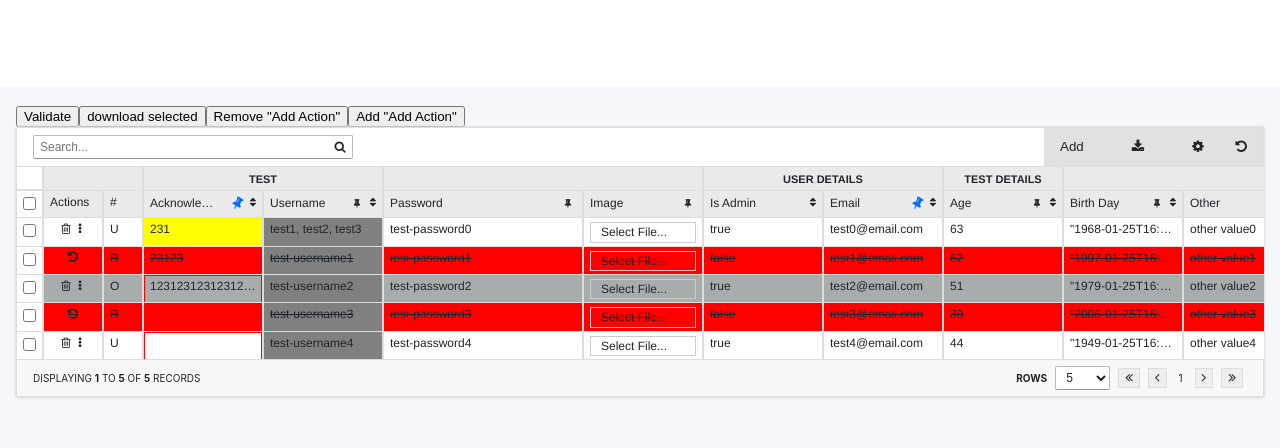
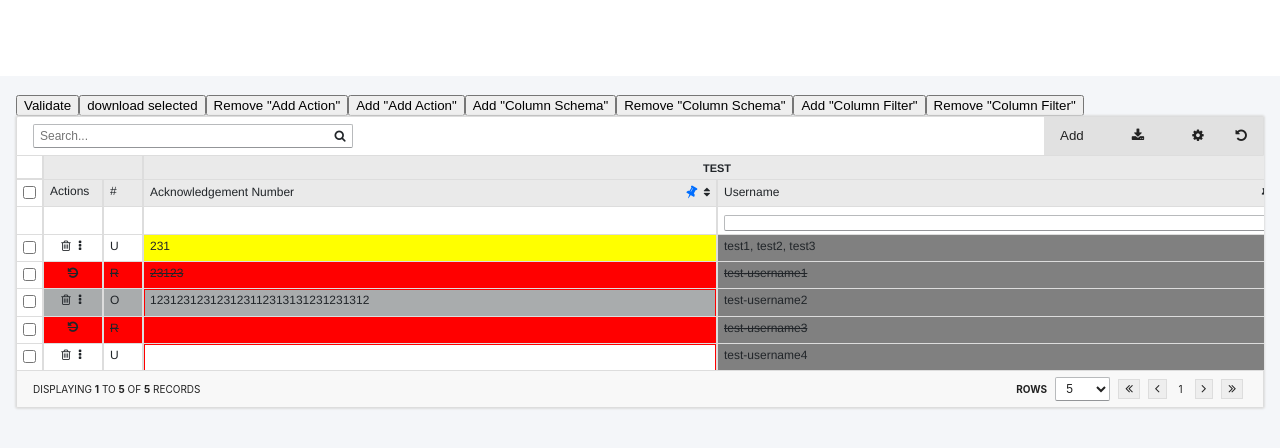
Before and after one commit to kingaguirre/react-data-table, a React (Vite) app: page / in a window 1280 px wide. Shown: the top 448 px of the page. Built offline with nearby package versions, Linux system fonts and the light colour scheme.

Commit message:
feat: update code

```diff
--- a/src/DataTable/utils/index.tsx
+++ b/src/DataTable/utils/index.tsx
@@ -207,21 +207,42 @@ export const filterCheck = (filterValue: any, rowValue: string, filterType: stri
   }
 }
 
-export const getLocalStorageColumnSettings = (columnSettings: any) => {
+export const mergeColumnSettings = (originalColumns, savedColumns) => {
+  return originalColumns.map((originalColumn) => {
+    const savedColumn = savedColumns.find((sc) => sc.column === originalColumn.column);
+    // Exclude actionConfig and filterConfig from the saved column before merging
+    const { actionConfig, filterConfig, ...savedColumnExclusions } = savedColumn || {};
+    return {
+      ...originalColumn,
+      ...savedColumnExclusions,
+    };
+  });
+};
+
+export const getLocalStorageColumnSettings = (columnSettings) => {
   const savedDefaultColumnSettings = JSON.parse(localStorage.getItem('defaultColumnSettings') || '[]');
   const savedCurrentColumnSettings = JSON.parse(localStorage.getItem('currentColumnSettings') || '[]');
 
   const mergedDefaultSettings = mergeColumnSettings(columnSettings, savedDefaultColumnSettings);
   const mergedCurrentSettings = mergeColumnSettings(columnSettings, savedCurrentColumnSettings);
 
+  // Ensure actionConfig and filterConfig are applied from original columnSettings
+  const applyConfigOverrides = (settings) => settings.map(setting => ({
+    ...setting,
+    actionConfig: columnSettings.find(cs => cs.column === setting.column)?.actionConfig,
+    filterConfig: columnSettings.find(cs => cs.column === setting.column)?.filterConfig,
+  }));
+
   if (mergedCurrentSettings.length > 0) {
-    return mergedCurrentSettings;
+    return applyConfigOverrides(mergedCurrentSettings);
   } else if (mergedDefaultSettings.length > 0) {
-    return mergedDefaultSettings;
+    return applyConfigOverrides(mergedDefaultSettings);
   } else {
-    return columnSettings;
+    // If no saved settings, apply overrides to original just in case
+    return applyConfigOverrides(columnSettings);
   }
-}
+};
+
 
 export const setColumnSettings = (
   columnSettings: any,
@@ -304,16 +325,6 @@ export const setColumnSettings = (
 
 export const serializeColumns = (columns) => {
   return columns.map(({ columnCustomRenderer, ...rest }) => rest);
-}
-
-export const mergeColumnSettings = (originalColumns, savedColumns) => {
-  return originalColumns.map((column) => {
-    const savedColumn = savedColumns.find((sc) => sc.column === column.column); /** Assuming 'column' is a unique identifier */
-    return {
-      ...column,
-      ...savedColumn,
-    };
-  });
 }
 
 export const mergeFilters = (defaultFilter: { [key: string]: any } | undefined, filterValues: { [key: string]: any }): { [key: string]: any } => {
--- a/src/testComponents/DataTableTest.tsx
+++ b/src/testComponents/DataTableTest.tsx
@@ -4,6 +4,7 @@ import { Actions } from "../DataTable/interfaces";
 import { replaceLocalhostWithDomain } from "../DataTable/utils/index";
 import { MenuForm } from '../MenuForm';
 import { DataTable as SimpleDataTable } from '../SimpleDataTable';
+import { type } from 'os';
 
 const getRandomBirthdate = () => {
   const minAge = 18; // Minimum age for generated birthdate
@@ -194,159 +195,159 @@ const columnSettings = [
     groupTitle: 'test',
     order: 0,
     actionConfig: false,
-    // filterConfig: {
-    //   type: 'text',
-    //   // value: "0"
-    // },
+    filterConfig: {
+      type: 'text',
+      // value: "0"
+    },
   },
-  {
-    column: 'password',
-    title: 'Password',
-    width: '200px',
-    sorted: 'none',
-    order: 1,
-  },
-  {
-    column: 'userDetails.image',
-    title: 'Image',
-    width: '120px',
-    sorted: 'none',
-    order: 1,
-    columnCustomRenderer: () => {
-      return (
-        <UploadCell
-          editable
-          onFileChange={(file) => console.log(file)}
-          accept="image/*" // Accept only images
-        />
-      )
-    }
-  },
-  {
-    column: 'userDetails.email',
-    title: 'Email',
-    groupTitle: 'User Details',
-    order: 3,
-    pinned: true,
-  },
-  {
-    column: 'userDetails.isAdmin',
-    title: 'Is Admin',
-    groupTitle: 'User Details',
-    order: 2,
-    pinned: 'none',
-    actionConfig: {
-      type: 'select',
-      options: [{
-        text: 'clear',
-        value: ''
-        },{
-        text: 'admin',
-        value: 'true'
-        },{
-        text: 'clerk',
-        value: 'false'
-        }]
-    },
-    // filterConfig: {
-    //   type: 'select',
-    //   options: [{
-    //     text: 'clear',
-    //     value: ''
-    //     },{
-    //     text: 'admin',
-    //     value: 'true'
-    //     },{
-    //     text: 'clerk',
-    //     value: 'false'
-    //     }]
-    // },
-  },
-  {
-    column: 'userDetails.other',
-    title: 'Other',
-    groupTitle: 'User Details',
-  },
-  {
-    column: 'userDetails.birthDay',
-    title: 'Birth Day',
-    groupTitle: 'User Details',
-    order: 5,
-    // filterConfig: {
-    //   type: 'date-range',
-    // },
-  },
-  {
-    column: 'userDetails.age',
-    title: 'Age',
-    groupTitle: 'test Details',
-    order: 4,
-    // filterConfig: {
-    //   type: 'number-range',
-    //   // value: {min: 10, max: 50}
-    // },
-  },
-  {
-    column: 'userDetails.firstName',
-    title: 'First Name',
-    groupTitle: 'User Details',
-  },
-  {
-    column: 'userDetails.lastName',
-    title: 'Last Name',
-    groupTitle: 'User Details',
-  },
-  {
-    column: 'userDetails.phoneNumber',
-    title: 'Phone Number',
-    groupTitle: 'User Details',
-  },
-  {
-    column: 'userDetails.address',
-    title: 'Address',
-    groupTitle: 'User Details',
-  },
-  {
-    column: 'userDetails.city',
-    title: 'City',
-  },
-  {
-    column: 'userDetails.state',
-    title: 'State',
-  },
-  {
-    column: 'userDetails.zipCode',
-    title: 'Zip Code',
-  },
-  {
-    column: 'userAccounts[0].account1',
-    title: 'Account 1',
-    groupTitle: 'User Accounts',
-    hidden: true
-  },
-  {
-    column: 'userAccounts[1].account2',
-    title: 'Account 2',
-    groupTitle: 'User Accounts',
-    hidden: true
-  },
-  {
-    column: 'userAccounts[2].account3',
-    title: 'Account 3',
-    groupTitle: 'User Accounts',
-    hidden: true
-  },
-  {
-    column: 'userID.value',
-    title: '#',
-    pinned: "none",
-    sorted: "none",
-    align: "center",
-    columnCustomRenderer: (value) => <button onClick={e => {
-      e.stopPropagation();
-      console.log(`button ${value} clicked`)
-    }} style={{fontSize: 5}}>Button {value}</button>
-  },
+  // {
+  //   column: 'password',
+  //   title: 'Password',
+  //   width: '200px',
+  //   sorted: 'none',
+  //   order: 1,
+  // },
+  // {
+  //   column: 'userDetails.image',
+  //   title: 'Image',
+  //   width: '120px',
+  //   sorted: 'none',
+  //   order: 1,
+  //   columnCustomRenderer: () => {
+  //     return (
+  //       <UploadCell
+  //         editable
+  //         onFileChange={(file) => console.log(file)}
+  //         accept="image/*" // Accept only images
+  //       />
+  //     )
+  //   }
+  // },
+  // {
+  //   column: 'userDetails.email',
+  //   title: 'Email',
+  //   groupTitle: 'User Details',
+  //   order: 3,
+  //   pinned: true,
+  // },
+  // {
+  //   column: 'userDetails.isAdmin',
+  //   title: 'Is Admin',
+  //   groupTitle: 'User Details',
+  //   order: 2,
+  //   pinned: 'none',
+  //   actionConfig: {
+  //     type: 'select',
+  //     options: [{
+  //       text: 'clear',
+  //       value: ''
+  //       },{
+  //       text: 'admin',
+  //       value: 'true'
+  //       },{
+  //       text: 'clerk',
+  //       value: 'false'
+  //       }]
+  //   },
+  //   // filterConfig: {
+  //   //   type: 'select',
+  //   //   options: [{
+  //   //     text: 'clear',
+  //   //     value: ''
+  //   //     },{
+  //   //     text: 'admin',
+  //   //     value: 'true'
+  //   //     },{
+  //   //     text: 'clerk',
+  //   //     value: 'false'
+  //   //     }]
+  //   // },
+  // },
+  // {
+  //   column: 'userDetails.other',
+  //   title: 'Other',
+  //   groupTitle: 'User Details',
+  // },
+  // {
+  //   column: 'userDetails.birthDay',
+  //   title: 'Birth Day',
+  //   groupTitle: 'User Details',
+  //   order: 5,
+  //   // filterConfig: {
+  //   //   type: 'date-range',
+  //   // },
+  // },
+  // {
+  //   column: 'userDetails.age',
+  //   title: 'Age',
+  //   groupTitle: 'test Details',
+  //   order: 4,
+  //   // filterConfig: {
+  //   //   type: 'number-range',
+  //   //   // value: {min: 10, max: 50}
+  //   // },
+  // },
+  // {
+  //   column: 'userDetails.firstName',
+  //   title: 'First Name',
+  //   groupTitle: 'User Details',
+  // },
+  // {
+  //   column: 'userDetails.lastName',
+  //   title: 'Last Name',
+  //   groupTitle: 'User Details',
+  // },
+  // {
+  //   column: 'userDetails.phoneNumber',
+  //   title: 'Phone Number',
+  //   groupTitle: 'User Details',
+  // },
+  // {
+  //   column: 'userDetails.address',
+  //   title: 'Address',
+  //   groupTitle: 'User Details',
+  // },
+  // {
+  //   column: 'userDetails.city',
+  //   title: 'City',
+  // },
+  // {
+  //   column: 'userDetails.state',
+  //   title: 'State',
+  // },
+  // {
+  //   column: 'userDetails.zipCode',
+  //   title: 'Zip Code',
+  // },
+  // {
+  //   column: 'userAccounts[0].account1',
+  //   title: 'Account 1',
+  //   groupTitle: 'User Accounts',
+  //   hidden: true
+  // },
+  // {
+  //   column: 'userAccounts[1].account2',
+  //   title: 'Account 2',
+  //   groupTitle: 'User Accounts',
+  //   hidden: true
+  // },
+  // {
+  //   column: 'userAccounts[2].account3',
+  //   title: 'Account 3',
+  //   groupTitle: 'User Accounts',
+  //   hidden: true
+  // },
+  // {
+  //   column: 'userID.value',
+  //   title: '#',
+  //   pinned: "none",
+  //   sorted: "none",
+  //   align: "center",
+  //   columnCustomRenderer: (value) => <button onClick={e => {
+  //     e.stopPropagation();
+  //     console.log(`button ${value} clicked`)
+  //   }} style={{fontSize: 5}}>Button {value}</button>
+  // },
 ];
 
 const generateRandomTransactions = (num = 100) => {
@@ -389,6 +390,7 @@ export default () => {
   const menuFormRef = React.createRef<any>();
   const dataTablemRef = React.createRef<any>();
   const [actions, setActions] = useState<any>(ACTIONS_LIST)
+  const [colSettings, setColSettings] = useState<any>(columnSettings)
 
   const handleClick = () => {
     if (menuFormRef.current) {
@@ -427,11 +429,35 @@ export default () => {
         setActions([Actions.DELETE, Actions.COPY, Actions.PASTE, Actions.DUPLICATE, Actions.EDIT])
       }}>Remove "Add Action"</button>
       <button onClick={() => setActions(ACTIONS_LIST)}>Add "Add Action"</button>
+
+      <button onClick={() => setColSettings(columnSettings)}>Add "Column Schema"</button>
+      <button onClick={() => {
+        setColSettings(columnSettings.map(i => {
+          const { actionConfig } = i;
+
+          return typeof actionConfig === "object" && actionConfig !== null ? {
+            ...i,
+            actionConfig: {
+              ...(i.actionConfig as any),
+              schema: undefined
+            }
+          } : i
+        }))
+      }}>Remove "Column Schema"</button>
+
+      <button onClick={() => setColSettings(columnSettings)}>Add "Column Filter"</button>
+      <button onClick={() => {
+        setColSettings(columnSettings.map(i => ({
+          ...i,
+          filterConfig: undefined
+        })))
+      }}>Remove "Column Filter"</button>
+
       <DataTable
         ref={dataTablemRef}
         actions={actions}
         dataSource={dataSource}
-        columnSettings={columnSettings}
+        columnSettings={colSettings}
         // onRowClick={handleRowClick}
         // onRowDoubleClick={handleRowDoubleClick}
         rowKey="userID.value"
```
